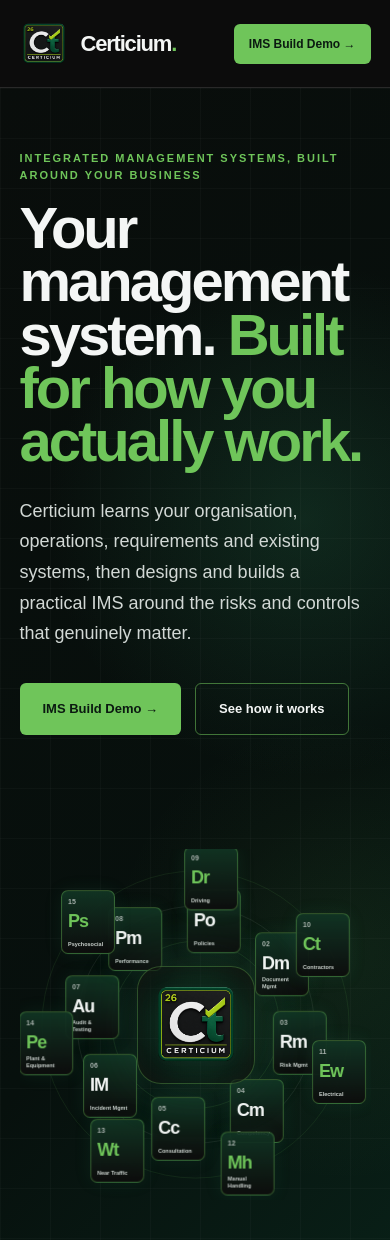
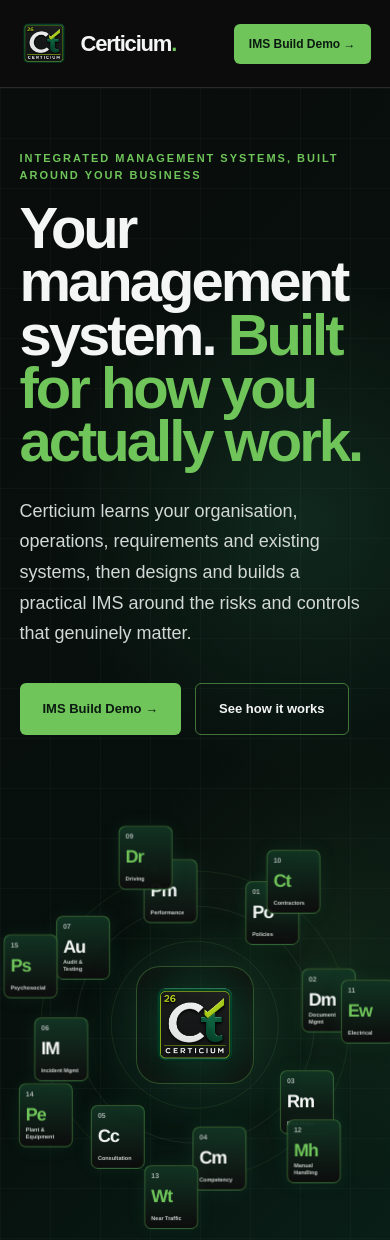
Before and after one commit to dougiebleasel/dougiebleasel-website, a plain HTML site: page index.html in a window 390 px wide. Shown: the top 1240 px of the page. Drawn offline with Linux system fonts and the light colour scheme.

Commit message:
Update index.html

```diff
--- a/index.html
+++ b/index.html
@@ -266,7 +266,6 @@
       position: relative;
       width: min(100%, 560px);
       aspect-ratio: 1;
-      contain: layout paint;
     }
 
     .orbit-ring {
@@ -279,9 +278,22 @@
       pointer-events: none;
     }
 
-    .ring-1 { width: 48%; height: 48%; }
-    .ring-2 { width: 68%; height: 68%; border-color: rgba(244,246,245,.07); }
-    .ring-3 { width: 88%; height: 88%; border-color: rgba(111,197,90,.10); }
+    .ring-1 {
+      width: 48%;
+      height: 48%;
+    }
+
+    .ring-2 {
+      width: 68%;
+      height: 68%;
+      border-color: rgba(244,246,245,.07);
+    }
+
+    .ring-3 {
+      width: 88%;
+      height: 88%;
+      border-color: rgba(111,197,90,.10);
+    }
 
     .orbit-stage::before {
       content: "";
@@ -320,11 +332,35 @@
       display: block;
     }
 
+    /*
+     * Each orbit is now one rotating compositor layer.
+     * The tile wrappers are fixed around the ring.
+     * Only the inner tile counter-rotates to stay upright.
+     * This avoids recalculating 15 positions every animation frame.
+     */
+
     .orbit-track {
       position: absolute;
-      inset: 0;
+      left: 50%;
+      top: 50%;
+      border-radius: 50%;
+      transform: translate(-50%,-50%);
+      transform-origin: center;
+      will-change: transform;
+      backface-visibility: hidden;
       z-index: 4;
-      pointer-events: none;
+    }
+
+    .track-a {
+      width: 69%;
+      height: 69%;
+      animation: orbit-a 52s linear infinite;
+    }
+
+    .track-b {
+      width: 88%;
+      height: 88%;
+      animation: orbit-b 74s linear infinite;
     }
 
     .orbit-element {
@@ -333,10 +369,24 @@
       top: 50%;
       width: 66px;
       height: 76px;
-      transform: translate3d(-50%, -50%, 0);
-      will-change: transform;
-      backface-visibility: hidden;
-      transform-style: preserve-3d;
+      margin-left: -33px;
+      margin-top: -38px;
+      transform-origin: 33px 38px;
+      pointer-events: none;
+    }
+
+    .track-a .orbit-element {
+      transform:
+        rotate(var(--angle))
+        translateY(-188px)
+        rotate(calc(var(--angle) * -1));
+    }
+
+    .track-b .orbit-element {
+      transform:
+        rotate(var(--angle))
+        translateY(-240px)
+        rotate(calc(var(--angle) * -1));
     }
 
     .orbit-element-inner {
@@ -347,11 +397,28 @@
       border: 1px solid rgba(111,197,90,.38);
       border-radius: 7px;
       background:
-        linear-gradient(180deg, rgba(18,53,36,.94), rgba(13,13,13,.96));
+        linear-gradient(180deg, rgba(18,53,36,.96), rgba(13,13,13,.98));
       box-shadow:
         0 0 18px rgba(44,130,89,.12),
         inset 0 0 0 1px rgba(111,197,90,.025);
       text-align: left;
+      backface-visibility: hidden;
+      -webkit-font-smoothing: antialiased;
+      text-rendering: geometricPrecision;
+    }
+
+    /*
+     * Counter-rotate the visible card at exactly the opposite rate.
+     * Because the track rotation and card counter-rotation are both
+     * pure CSS transforms, Chrome/Edge can keep them on the compositor.
+     */
+
+    .track-a .orbit-element-inner {
+      animation: counter-a 52s linear infinite;
+    }
+
+    .track-b .orbit-element-inner {
+      animation: counter-b 74s linear infinite;
     }
 
     .element-num {
@@ -385,11 +452,64 @@
       color: var(--approval);
     }
 
+    .orbit-element:nth-child(1) { --angle: 0deg; }
+    .orbit-element:nth-child(2) { --angle: 45deg; }
+    .orbit-element:nth-child(3) { --angle: 90deg; }
+    .orbit-element:nth-child(4) { --angle: 135deg; }
+    .orbit-element:nth-child(5) { --angle: 180deg; }
+    .orbit-element:nth-child(6) { --angle: 225deg; }
+    .orbit-element:nth-child(7) { --angle: 270deg; }
+    .orbit-element:nth-child(8) { --angle: 315deg; }
+
+    .track-b .orbit-element:nth-child(1) { --angle: 8deg; }
+    .track-b .orbit-element:nth-child(2) { --angle: 59deg; }
+    .track-b .orbit-element:nth-child(3) { --angle: 110deg; }
+    .track-b .orbit-element:nth-child(4) { --angle: 161deg; }
+    .track-b .orbit-element:nth-child(5) { --angle: 212deg; }
+    .track-b .orbit-element:nth-child(6) { --angle: 263deg; }
+    .track-b .orbit-element:nth-child(7) { --angle: 314deg; }
+
+    @keyframes orbit-a {
+      from {
+        transform: translate(-50%,-50%) rotate(0deg);
+      }
+      to {
+        transform: translate(-50%,-50%) rotate(360deg);
+      }
+    }
+
+    @keyframes orbit-b {
+      from {
+        transform: translate(-50%,-50%) rotate(0deg);
+      }
+      to {
+        transform: translate(-50%,-50%) rotate(-360deg);
+      }
+    }
+
+    @keyframes counter-a {
+      from {
+        transform: rotate(0deg);
+      }
+      to {
+        transform: rotate(-360deg);
+      }
+    }
+
+    @keyframes counter-b {
+      from {
+        transform: rotate(0deg);
+      }
+      to {
+        transform: rotate(360deg);
+      }
+    }
+
     @media (prefers-reduced-motion: reduce) {
-      .orbit-element {
-        will-change: auto;
-      }
-    }
+      .orbit-track,
+      .orbit-element-inner {
+        animation-play-state: paused;
+      }
     }
 
     /* =========================
@@ -752,6 +872,23 @@
       .orbit-element {
         width: 54px;
         height: 64px;
+        margin-left: -27px;
+        margin-top: -32px;
+        transform-origin: 27px 32px;
+      }
+
+      .track-a .orbit-element {
+        transform:
+          rotate(var(--angle))
+          translateY(-136px)
+          rotate(calc(var(--angle) * -1));
+      }
+
+      .track-b .orbit-element {
+        transform:
+          rotate(var(--angle))
+          translateY(-174px)
+          rotate(calc(var(--angle) * -1));
       }
 
       .element-symbol {
@@ -1363,162 +1500,6 @@
   </footer>
 
 
-<script>
-  /*
-   * CERTICIUM HERO ORBIT
-   * Positions the 15 tiles around two independent elliptical paths.
-   */
-
-  (function () {
-
-    const stage =
-      document.querySelector(".orbit-stage");
-
-    if (!stage) {
-      return;
-    }
-
-    const innerTiles =
-      Array.from(
-        document.querySelectorAll(
-          ".track-a .orbit-element"
-        )
-      );
-
-    const outerTiles =
-      Array.from(
-        document.querySelectorAll(
-          ".track-b .orbit-element"
-        )
-      );
-
-    const reduceMotion =
-      window.matchMedia(
-        "(prefers-reduced-motion: reduce)"
-      ).matches;
-
-    let startTime =
-      performance.now();
-
-
-    function placeTiles(
-      tiles,
-      radiusX,
-      radiusY,
-      rotation,
-      offset
-    ) {
-
-      const count =
-        tiles.length;
-
-      tiles.forEach(
-        (tile, index) => {
-
-          const angle =
-            (
-              (Math.PI * 2 * index)
-              /
-              count
-            )
-            +
-            rotation
-            +
-            offset;
-
-          const x =
-            Math.cos(angle)
-            *
-            radiusX;
-
-          const y =
-            Math.sin(angle)
-            *
-            radiusY;
-
-          tile.style.transform =
-            `translate3d(calc(-50% + ${x.toFixed(2)}px), calc(-50% + ${y.toFixed(2)}px), 0)`;
-
-        }
-      );
-
-    }
-
-
-    function render(now) {
-
-      const width =
-        stage.clientWidth;
-
-      const height =
-        stage.clientHeight;
-
-      /*
-       * Keep the paths comfortably inside the existing hero visual.
-       */
-      const innerRadiusX =
-        width * 0.30;
-
-      const innerRadiusY =
-        height * 0.30;
-
-      const outerRadiusX =
-        width * 0.43;
-
-      const outerRadiusY =
-        height * 0.42;
-
-      const elapsed =
-        reduceMotion
-          ? 0
-          : (now - startTime) / 1000;
-
-      const innerRotation =
-        elapsed
-        *
-        0.034;
-
-      const outerRotation =
-        elapsed
-        *
-        -0.024;
-
-      placeTiles(
-        innerTiles,
-        innerRadiusX,
-        innerRadiusY,
-        innerRotation,
-        -Math.PI / 2
-      );
-
-      placeTiles(
-        outerTiles,
-        outerRadiusX,
-        outerRadiusY,
-        outerRotation,
-        -Math.PI / 2 + 0.22
-      );
-
-      if (!reduceMotion) {
-        requestAnimationFrame(render);
-      }
-
-    }
-
-
-    requestAnimationFrame(render);
-
-    window.addEventListener(
-      "resize",
-      () => {
-        if (reduceMotion) {
-          render(performance.now());
-        }
-      }
-    );
-
-  })();
-</script>
 
 </body>
 </html>
```
